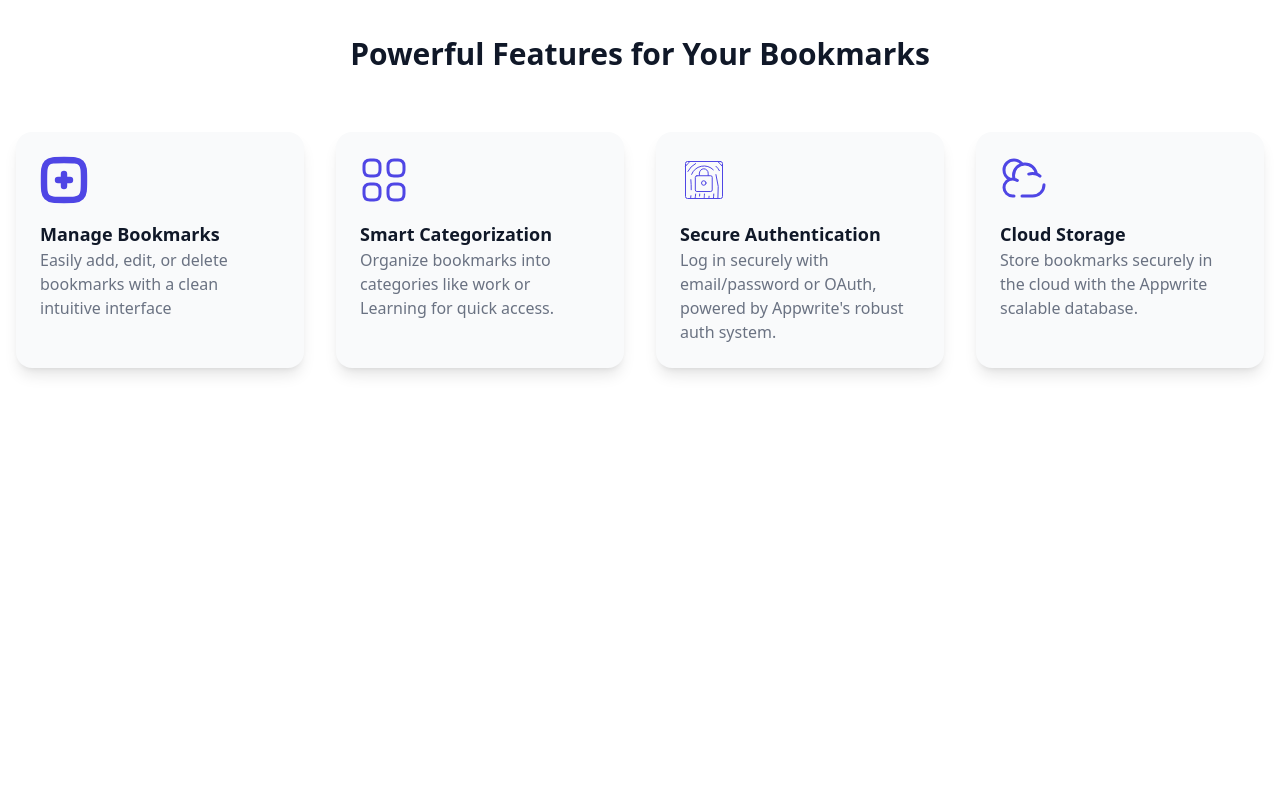
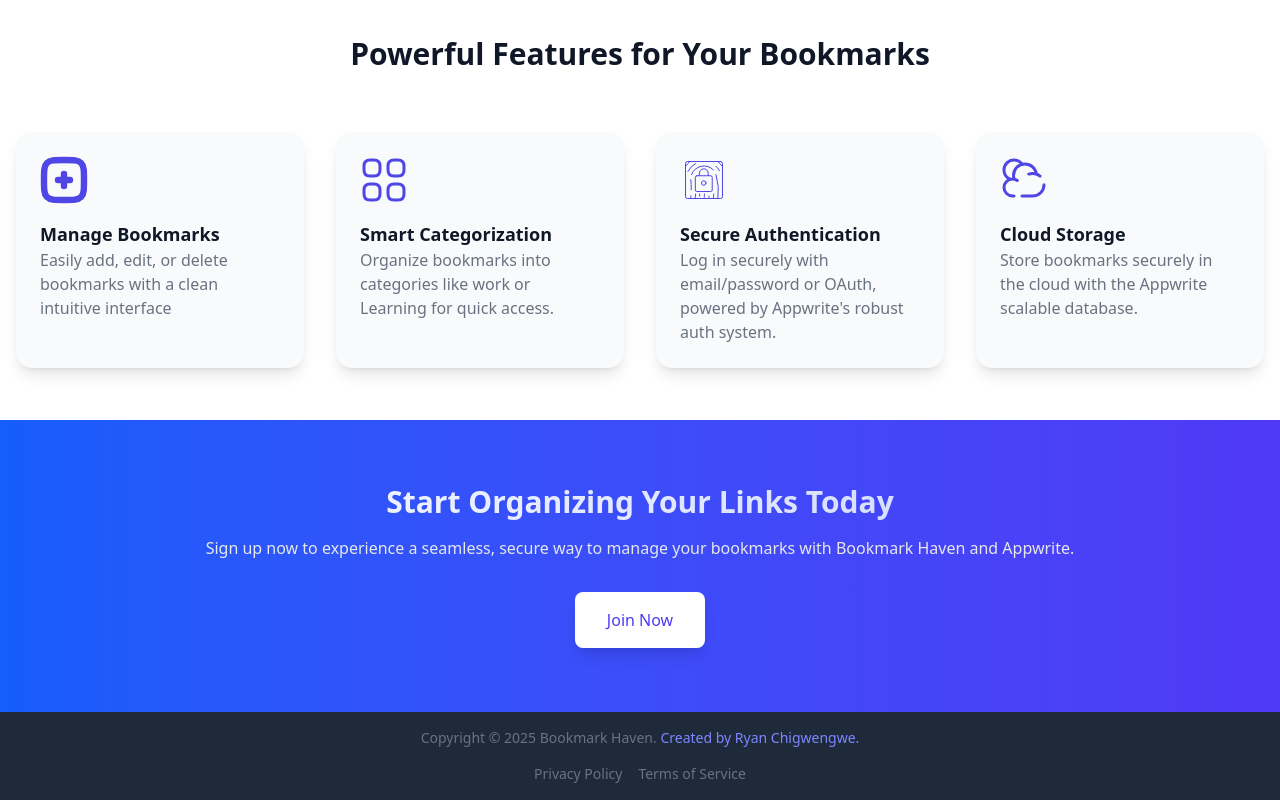
Before and after one commit to rctrollex/bookmark-app, a React (Vite) app: page / in a window 1280 px wide. Shown: the part 427-1227 px from the top of the page. Before the commit the page ends 847 px from the top, so only its background shows below. Built offline with nearby package versions, Linux system fonts and the light colour scheme.

Commit message:
Finished Home Page

```diff
--- a/src/components/Footer.jsx
+++ b/src/components/Footer.jsx
@@ -4,7 +4,7 @@ const Footer = () => {
     return (
         <footer className="bg-gray-800 text-gray-500 p-4">
             <div className="container text-center flex-row mx-auto px-4">
-                <p className="text-sm">Copyright &copy; 2025 Bookmark Haven. Created by Ryan Chigwengwe.</p>
+                <p className="text-sm">Copyright &copy; 2025 Bookmark Haven. <span className="text-indigo-400">Created by Ryan Chigwengwe.</span></p>
                 <div className="space-x-4 justify-center flex mt-4">
                     <a href="#" className="text-sm hover:text-indigo-600 transition">Privacy Policy</a>
                     <a href="#" className="text-sm hover:text-indigo-600 transition">Terms of Service</a>
--- a/src/pages/Home.jsx
+++ b/src/pages/Home.jsx
@@ -62,6 +62,19 @@ const Home = () => {
                     </div>
                 </div>
             </section>
+
+            <section className="py-16 bg-gradient-to-r from-blue-600 to-indigo-600 text-white">
+                <div className="px-4 mx-auto text-center">
+                    <h2 className="text-3xl font-bold bg-clip-text text-transparent bg-gradient-to-r from-white to-indigo-200 mb-4">Start Organizing Your Links Today</h2>
+                    <p className="text-gray-200 mb-8">Sign up now to experience a seamless, secure way to manage your bookmarks with Bookmark Haven and Appwrite.</p>
+
+                    <div className="flex justify-center  gap-4">
+                        <a href="#signup" className="bg-white text-indigo-600 px-8 py-4 rounded-lg shadow-lg transform  hover:bg-gray-200 hover:scale-105 transition-all duration-75">Join Now</a>
+                    </div>
+                </div>
+
+            </section>
+            <Footer/>
         </div>
     )
 }
```
